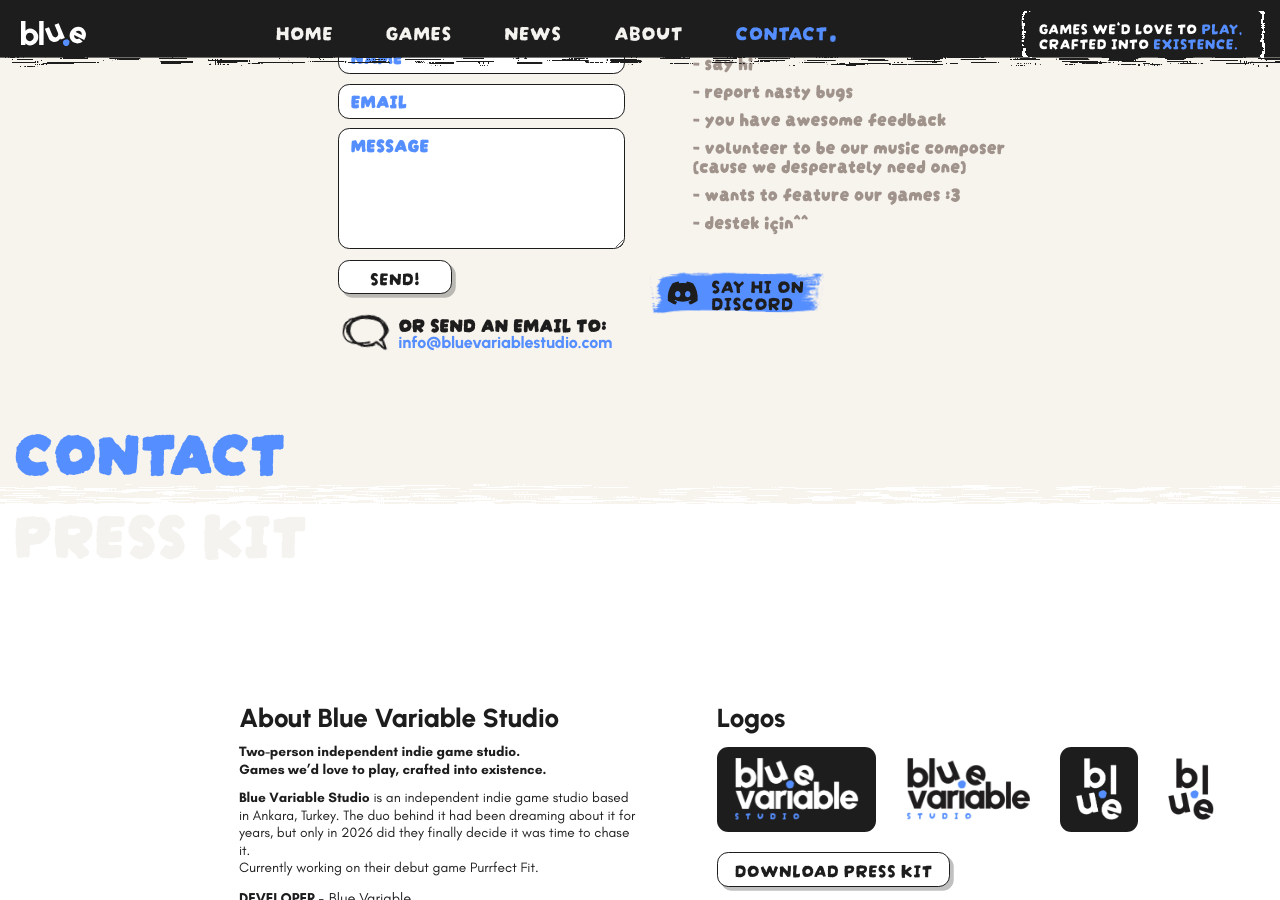
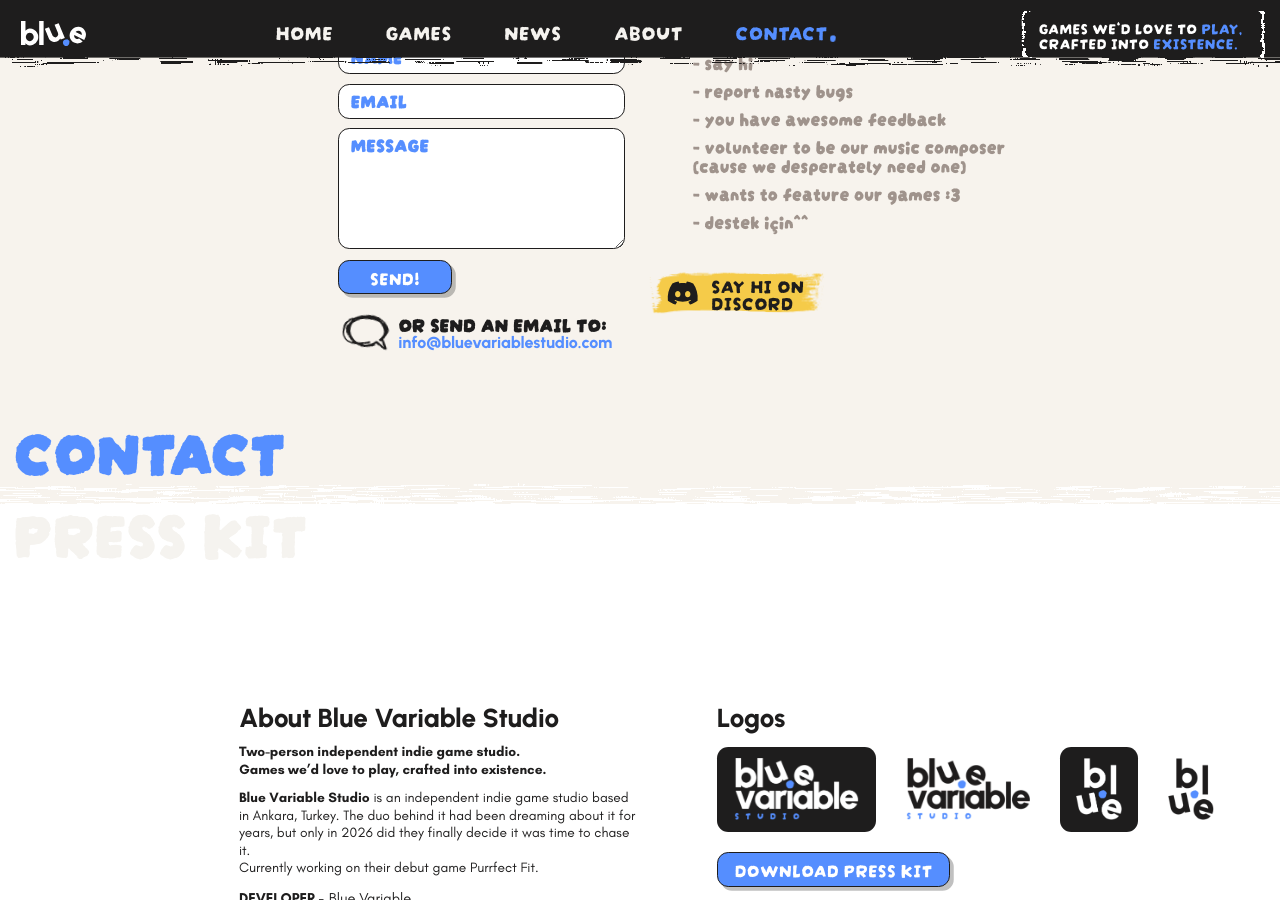
Before and after one commit to BlueVariable/bluevariable.github.io, a Jekyll site: the page built from contact.html, in a window 1280 px wide and 900 px high, scrolled down 281 px. Built offline with Jekyll 4.4.1, drawn with Linux system fonts in a browser that asks for light colours.

Commit message:
Buttons: white on blue to blue on ink; brush buttons ink on yellow to yellow on ink; team bios show on hover
Co-Authored-By: Claude Fable 5.1 <noreply@anthropic.com>
Claude-Session: https://claude.ai/code/session_01NQJHQZQ5L3XuP8pVuB7KkH

```diff
--- a/assets/css/site.css
+++ b/assets/css/site.css
@@ -256,13 +256,13 @@ body.menu-open { overflow: hidden; }
   display: inline-flex; align-items: center; justify-content: center;
   min-height: calc(37 * var(--px)); padding: calc(4 * var(--px)) calc(18 * var(--px));
   border: calc(2 * var(--px)) solid var(--ink); border-radius: calc(12 * var(--px));
-  background: var(--white); color: var(--ink);
+  background: var(--blue); color: var(--white);
   font-family: var(--font-hand); font-weight: 400; text-transform: uppercase;
   font-size: calc(20.5 * var(--px)); letter-spacing: .02em; line-height: 1;
   box-shadow: calc(4 * var(--px)) calc(4 * var(--px)) 0 rgba(30, 29, 29, .28);
   transition: transform var(--dur-quick) var(--ease-pop), box-shadow var(--dur-quick), background-color var(--dur-quick), color var(--dur-quick);
 }
-@media (any-hover: hover) { .btn:hover { background: var(--blue); color: var(--white); transform: translate(-1px, -1px); box-shadow: calc(6 * var(--px)) calc(6 * var(--px)) 0 rgba(30, 29, 29, .28); } }
+@media (any-hover: hover) { .btn:hover { background: var(--ink); color: var(--blue); transform: translate(-1px, -1px); box-shadow: calc(6 * var(--px)) calc(6 * var(--px)) 0 rgba(30, 29, 29, .28); } }
 .btn:active { transform: translate(calc(2 * var(--px)), calc(2 * var(--px))); box-shadow: calc(2 * var(--px)) calc(2 * var(--px)) 0 rgba(30, 29, 29, .28); }
 .brush-btn {
   position: relative; display: inline-flex; align-items: center; gap: calc(10 * var(--px));
@@ -277,10 +277,9 @@ body.menu-open { overflow: hidden; }
   animation: decor-boil .45s steps(1) infinite;
   transition: background-color var(--dur-quick);
 }
-.brush-btn--blue::before { background: var(--blue); }
 @media (any-hover: hover) {
-  .brush-btn:hover { transform: rotate(-2deg) scale(1.03); color: var(--white); }
-  .brush-btn:hover::before { background: var(--blue); }
+  .brush-btn:hover { transform: rotate(-2deg) scale(1.03); color: var(--yellow); }
+  .brush-btn:hover::before { background: var(--ink); }
 }
 .brush-btn:active { transform: rotate(-1deg) scale(.96); transition-duration: var(--dur-quick); }
 .brush-btn__icon { flex: 0 0 auto; width: calc(45 * var(--px)); height: calc(45 * var(--px)); fill: currentColor; }
@@ -422,6 +421,11 @@ html.header-compact .page-wipe { top: calc(var(--header-compact-h) - var(--tear-
 .member__bio, .member__faves { font-family: var(--font-text); font-weight: 400; font-size: calc(17.2 * var(--px)); line-height: 1.1; max-width: calc(290 * var(--px)); }
 .member__bio { margin-top: calc(14 * var(--px)); }
 .member__faves { margin-top: calc(16 * var(--px)); }
+@media (any-hover: hover) {
+  .member__bio, .member__faves { opacity: 0; transform: translateY(calc(8 * var(--px))); transition: opacity var(--dur-base), transform var(--dur-base) var(--ease-pop); }
+  .member:hover .member__bio, .member:hover .member__faves { opacity: 1; transform: none; }
+  .member:hover .member__faves { transition-delay: 60ms; }
+}
 
 .games { position: relative; display: flex; flex-direction: column; flex: 1 0 auto; background: var(--white); }
 .games-panel {
--- a/contact.html
+++ b/contact.html
@@ -37,7 +37,7 @@ description: Say hi to Blue Variable Studio, report bugs, send feedback, or grab
           <li>- destek için^^</li>
         </ul>
       </div>
-      <a class="brush-btn brush-btn--blue brush-btn--hand contact__discord" href="{{ site.links.discord }}" target="_blank" rel="noopener">
+      <a class="brush-btn brush-btn--hand contact__discord" href="{{ site.links.discord }}" target="_blank" rel="noopener">
         <svg class="brush-btn__icon"><use href="#i-discord"/></svg>
         <span class="brush-btn__label">say hi on<br>discord</span>
       </a>
```
Also changed, not shown: CLAUDE.md (+2 -2 lines).
